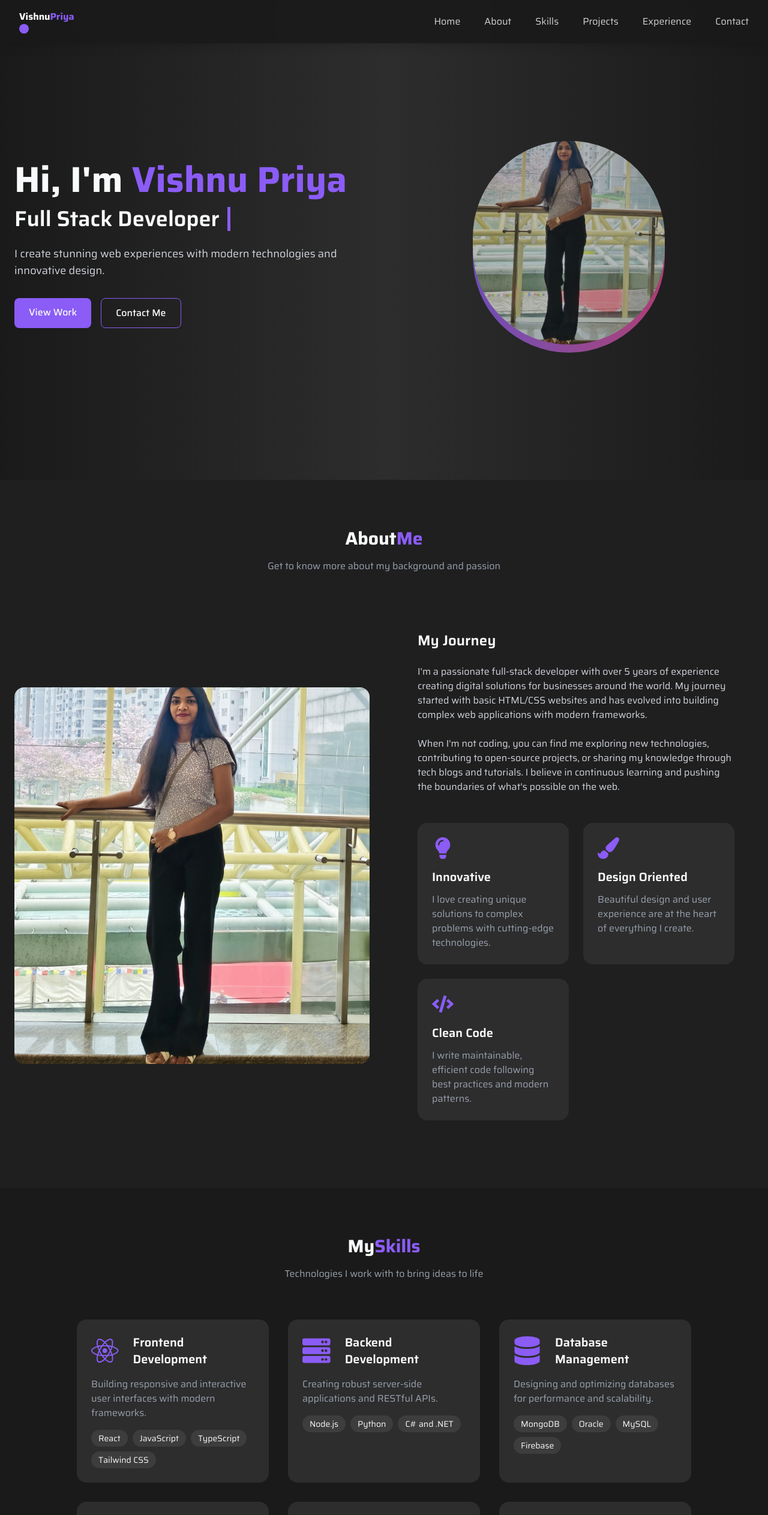
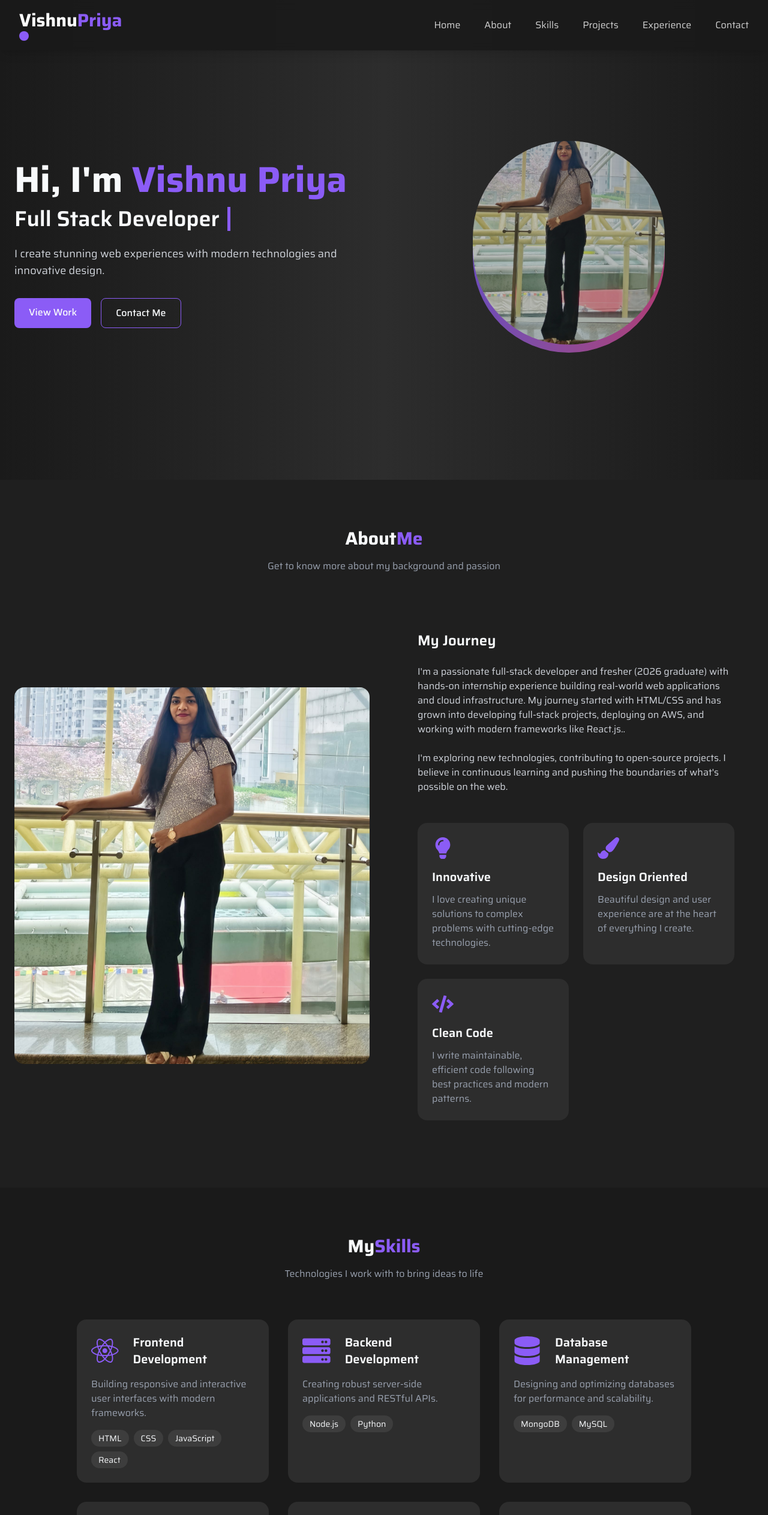
Before and after one commit to Vishnupriyayuvaraj/portfolio, a React (Vite) app: page / in a window 1280 px wide. Shown: the top 2526 px of the page at 60% size. Built offline with nearby package versions, Linux system fonts and the light colour scheme.

Commit message:
Fixed routing and navbar scroll

```diff
--- a/src/App.jsx
+++ b/src/App.jsx
@@ -8,7 +8,7 @@ const App = () => {
     <div>
       <Navbar />
       <Routes>
-        <Route path='/' element={<Home />}/>
+        <Route path='/' element={<Home />} />
       </Routes>
     </div>
   )
--- a/src/assets/assets.js
+++ b/src/assets/assets.js
@@ -43,25 +43,25 @@ export const skills = [
     title: 'Frontend Development',
     icon: FaReact,
     description: 'Building responsive and interactive user interfaces with modern frameworks.',
-    tags: ['React', 'JavaScript',  'TypeScript', 'Tailwind CSS']
+    tags: ['HTML', 'CSS', 'JavaScript', 'React']
   },
   {
     title: 'Backend Development',
     icon: FaServer,
     description: 'Creating robust server-side applications and RESTful APIs.',
-    tags: ['Node.js', 'Python', 'C# and .NET']
+    tags: ['Node.js', 'Python', ]
   },
   {
     title: 'Database Management',
     icon: FaDatabase,
     description: 'Designing and optimizing databases for performance and scalability.',
-    tags: ['MongoDB', 'Oracle', 'MySQL', 'Firebase']
+    tags: ['MongoDB','MySQL']
   },
   {
     title: 'Mobile Development',
     icon: FaMobileAlt,
     description: 'Building cross-platform mobile applications with modern tools.',
-    tags: ['React Native', "Flutter"]
+    tags: ['React Native']
   },
   {
     title: 'Cloud & DevOps',
--- a/src/components/About.jsx
+++ b/src/components/About.jsx
@@ -43,8 +43,8 @@ const About = () => {
             >
                 <div className='rounded-2xl p-8'>
                 <h3 className='text-2xl font-semibold mb-6'>My Journey</h3>
-                <p className='text-gray-300 mb-6'>I'm a passionate full-stack developer with over 5 years of experience creating digital solutions for businesses around the world. My journey started with basic HTML/CSS websites and has evolved into building complex web applications with modern frameworks.</p>
-                <p className='text-gray-300 mb-12'>When I'm not coding, you can find me exploring new technologies, contributing to open-source projects, or sharing my knowledge through tech blogs and tutorials. I believe in continuous learning and pushing the boundaries of what's possible on the web.</p>
+                <p className='text-gray-300 mb-6'>I'm a passionate full-stack developer and fresher (2026 graduate) with hands-on internship experience building real-world web applications and cloud infrastructure. My journey started with HTML/CSS and has grown into developing full-stack projects, deploying on AWS, and working with modern frameworks like React.js..</p>
+                <p className='text-gray-300 mb-12'>I'm exploring new technologies, contributing to open-source projects. I believe in continuous learning and pushing the boundaries of what's possible on the web.</p>
 
                 {/* Cards */}
                 <div className='grid grid-cols-1 md:grid-cols-2 gap-6'>
--- a/src/components/Navbar.jsx
+++ b/src/components/Navbar.jsx
@@ -1,104 +1,71 @@
-import { nav } from 'framer-motion/client'
 import React, { useState } from 'react'
 import { FaBars } from 'react-icons/fa'
 import { FaXmark } from 'react-icons/fa6'
 
 const Navbar = () => {
+  const [showMenu, setShowMenu] = useState(false);
 
-    const [showMenu, setShowMenu] = useState(false);
   return (
     <nav className='fixed w-full z-50 bg-dark-100/90 backdrop-blur-sm py-4 px-8 shadow-lg'>
       <div className='container mx-auto flex justify-between items-center'>
+
+        {/* Logo */}
         <div>
-            <a href="#" className='text-3x1 font-bold text-white'>
+          <a href="#home" className='text-3xl font-bold text-white'>
             Vishnu
             <span className='text-purple'>Priya</span>
             <div className='w-4 h-4 bg-purple rounded-full'></div>
           </a>
         </div>
+
+        {/* Desktop Menu */}
         <div className='hidden md:flex space-x-10'>
           <a href="#home" className='relative text-white/80 transition duration-300 hover:text-purple group'>
             <span>Home</span>
             <span className='absolute left-0 -bottom-1 w-0 h-0.5 bg-purple transition-all duration-300 group-hover:w-full'></span>
           </a>
-
-            <a href="#About" className='relative text-white/80 transition duration-300 hover:text-purple group'>
+          <a href="#about" className='relative text-white/80 transition duration-300 hover:text-purple group'>
             <span>About</span>
             <span className='absolute left-0 -bottom-1 w-0 h-0.5 bg-purple transition-all duration-300 group-hover:w-full'></span>
           </a>
-
-                <a href="#Skills" className='relative text-white/80 transition duration-300 hover:text-purple group'>
+          <a href="#skills" className='relative text-white/80 transition duration-300 hover:text-purple group'>
             <span>Skills</span>
             <span className='absolute left-0 -bottom-1 w-0 h-0.5 bg-purple transition-all duration-300 group-hover:w-full'></span>
           </a>
-
-                <a href="Projects" className='relative text-white/80 transition duration-300 hover:text-purple group'>
+          <a href="#projects" className='relative text-white/80 transition duration-300 hover:text-purple group'>
             <span>Projects</span>
             <span className='absolute left-0 -bottom-1 w-0 h-0.5 bg-purple transition-all duration-300 group-hover:w-full'></span>
           </a>
-
-                <a href="#Experience" className='relative text-white/80 transition duration-300 hover:text-purple group'>
+          <a href="#experience" className='relative text-white/80 transition duration-300 hover:text-purple group'>
             <span>Experience</span>
             <span className='absolute left-0 -bottom-1 w-0 h-0.5 bg-purple transition-all duration-300 group-hover:w-full'></span>
           </a>
-
-                <a href="#Contact" className='relative text-white/80 transition duration-300 hover:text-purple group'>
+          <a href="#contact" className='relative text-white/80 transition duration-300 hover:text-purple group'>
             <span>Contact</span>
             <span className='absolute left-0 -bottom-1 w-0 h-0.5 bg-purple transition-all duration-300 group-hover:w-full'></span>
           </a>
         </div>
 
-      {/* Mobile button */}
+        {/* Mobile Button */}
         <div className='md:hidden'>
-      {
-           showMenu ?
-        <FaXmark onClick={()=>setShowMenu(!showMenu)}className='text-2x1 cursor-pointer'/>:
-        <FaBars onClick={()=>setShowMenu(!showMenu)}className='text-2x1 cursor-pointer'/>
+          {showMenu ?
+            <FaXmark onClick={() => setShowMenu(false)} className='text-2xl cursor-pointer text-white' /> :
+            <FaBars onClick={() => setShowMenu(true)} className='text-2xl cursor-pointer text-white' />
           }
-
-
-
         </div>
       </div>
 
-        {/* Mobile menus */}
-
-        {
-           showMenu && (
+      {/* Mobile Menu */}
+      {showMenu && (
         <div className='md:hidden mt-4 bg-dark-300 h-screen rounded-lg p-4 flex flex-col space-y-4 text-center justify-center'>
-               <a onClick={()=>setShowMenu(!showMenu)} href="#Home" className='relative text-white/80 transition duration-300 hover:text-purple group'>
-              <span>Home</span>
-
-               </a>
-               <a onClick={()=>setShowMenu(!showMenu)} href="#About" className='relative text-white/80 transition duration-300 hover:text-purple group'>
-              <span>About</span>
-
-               </a>
-
-                <a onClick={()=>setShowMenu(!showMenu)} href="#Skills" className='relative text-white/80 transition duration-300 hover:text-purple group'>
-              <span>Skills</span>
-
-               </a>
-
-                <a onClick={()=>setShowMenu(!showMenu)} href="Projects" className='relative text-white/80 transition duration-300 hover:text-purple group'>
-              <span>Projects</span>
-
-               </a>
-
-                <a onClick={()=>setShowMenu(!showMenu)} href="#Experience" className='relative text-white/80 transition duration-300 hover:text-purple group'>
-              <span>Experience</span>
-
-               </a>
-
-                <a onClick={()=>setShowMenu(!showMenu)} href="#Contact" className='relative text-white/80 transition duration-300 hover:text-purple group'>
-              <span>Contact</span>
-
-          </a>
+          <a onClick={() => setShowMenu(false)} href="#home" className='text-white/80 transition duration-300 hover:text-purple'>Home</a>
+          <a onClick={() => setShowMenu(false)} href="#about" className='text-white/80 transition duration-300 hover:text-purple'>About</a>
+          <a onClick={() => setShowMenu(false)} href="#skills" className='text-white/80 transition duration-300 hover:text-purple'>Skills</a>
+          <a onClick={() => setShowMenu(false)} href="#projects" className='text-white/80 transition duration-300 hover:text-purple'>Projects</a>
+          <a onClick={() => setShowMenu(false)} href="#experience" className='text-white/80 transition duration-300 hover:text-purple'>Experience</a>
+          <a onClick={() => setShowMenu(false)} href="#contact" className='text-white/80 transition duration-300 hover:text-purple'>Contact</a>
         </div>
-           )
-
-        }
-
+      )}
     </nav>
   )
 }
--- a/src/pages/Home.jsx
+++ b/src/pages/Home.jsx
@@ -10,14 +10,13 @@ import Footer from '../components/Footer'
 const Home = () => {
   return (
     <div>
-         <Hero />
-         <About />
-         <Skills />
-         <Projects />
-         <Work />
-         <Contact />
-         <Footer />
-
+      <div id="home"><Hero /></div>
+      <div id="about"><About /></div>
+      <div id="skills"><Skills /></div>
+      <div id="projects"><Projects /></div>
+      <div id="experience"><Work /></div>
+      <div id="contact"><Contact /></div>
+      <Footer />
     </div>
   )
 }
```
Also changed, not shown: src/main.jsx (+5 -5 lines). Lines whose indentation alone changed are shown as unchanged.
